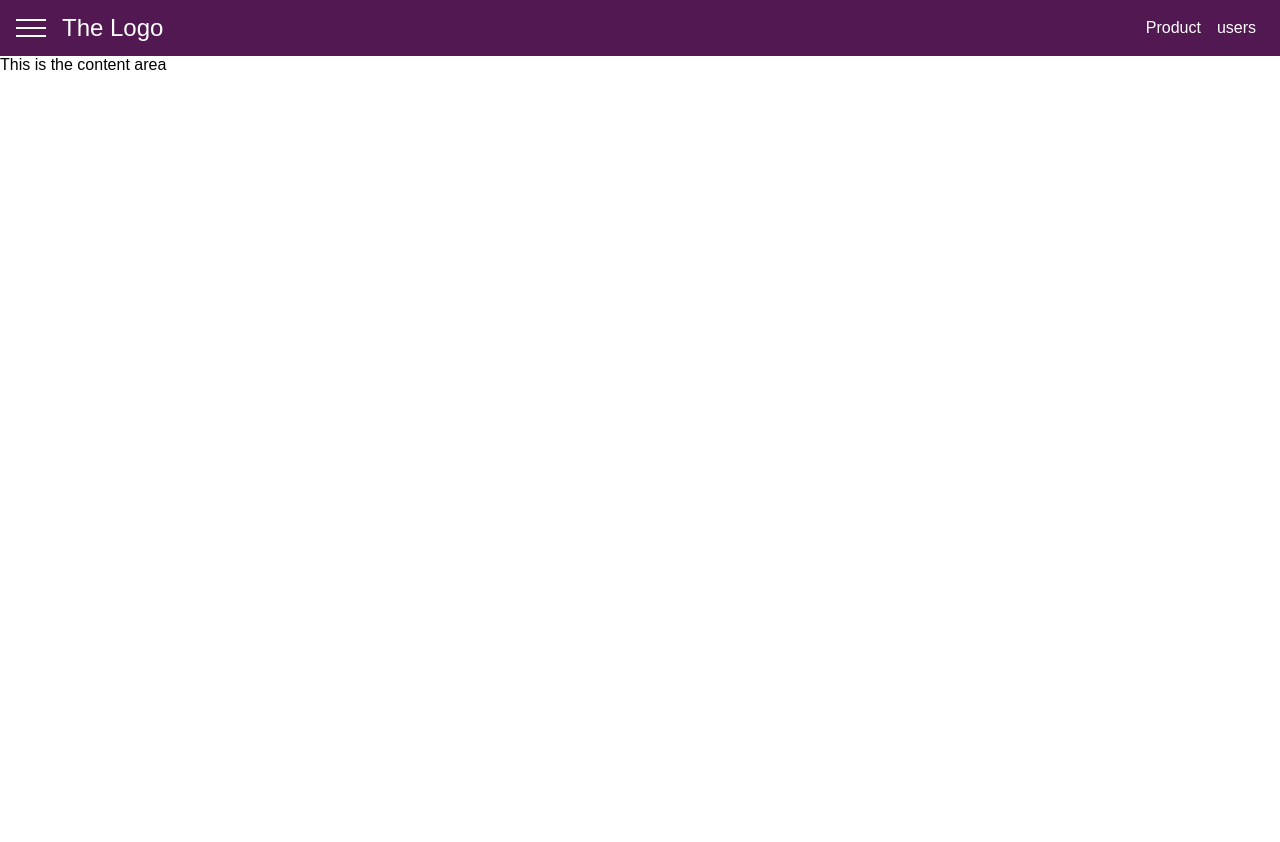
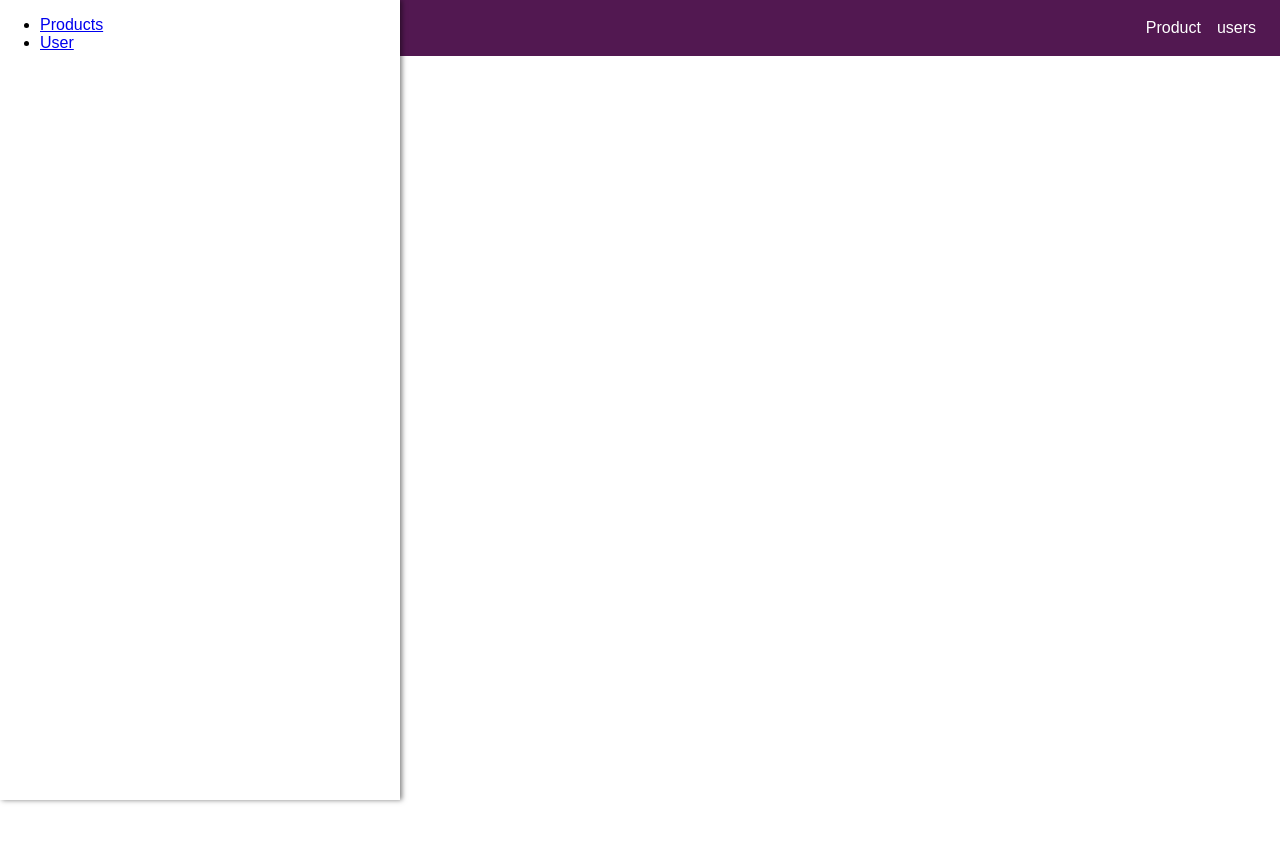
Before and after one commit to UmerSharif/React-Responsive-nav-side-bar, a React (Create React App) app: page / in a window 1280 px wide. Shown: the top 842 px of the page. Before the commit the page ends 800 px from the top, so only its background shows below. Built offline with nearby package versions, Linux system fonts and the light colour scheme.

Commit message:
adding side drawer

```diff
--- a/src/App.js
+++ b/src/App.js
@@ -1,12 +1,14 @@
 import React, { Component } from 'react';
 import Toolbar from './component/Toolbar/Toolbar';
 import './index.css';
+import SideDrawer from './component/sidedrawer/SideDrawer';
 
 class App extends Component {
   render() {
     return (
       <div className="App">
       <Toolbar />
+          <SideDrawer />
           <main>
               <p> This is the content area</p>
           </main>
--- a/src/component/sidedrawer/SideDrawer.js
+++ b/src/component/sidedrawer/SideDrawer.js
@@ -0,0 +1,15 @@
+import React from 'react';
+
+import './sideDrawer.css';
+
+const SideDrawer = props => (
+    <nav className="side-drawer">
+        <ul>
+            <li><a href="/">Products</a></li>
+            <li><a href="/">User</a></li>
+        </ul>
+    </nav>
+
+);
+
+export default SideDrawer;
--- /dev/null
+++ b/src/component/sidedrawer/sideDrawer.css
@@ -0,0 +1,9 @@
+.side-drawer {
+    height: 100%;
+    background: white;
+    box-shadow: 2px 0 5px rgba(0,0,0,0.5);
+    position: fixed;
+    top: 0;
+    left: 0;
+    width: 400px;
+}
--- a/src/index.css
+++ b/src/index.css
@@ -1,8 +1,17 @@
+html {
+    height: 100%;
+}
+
 body {
   margin: 0;
   padding: 0;
   font-family: sans-serif;
+    height: 100%;
 }
 main {
     margin-top: 56px;
 }
+
+.App {
+    height: 100%;
+}
```
